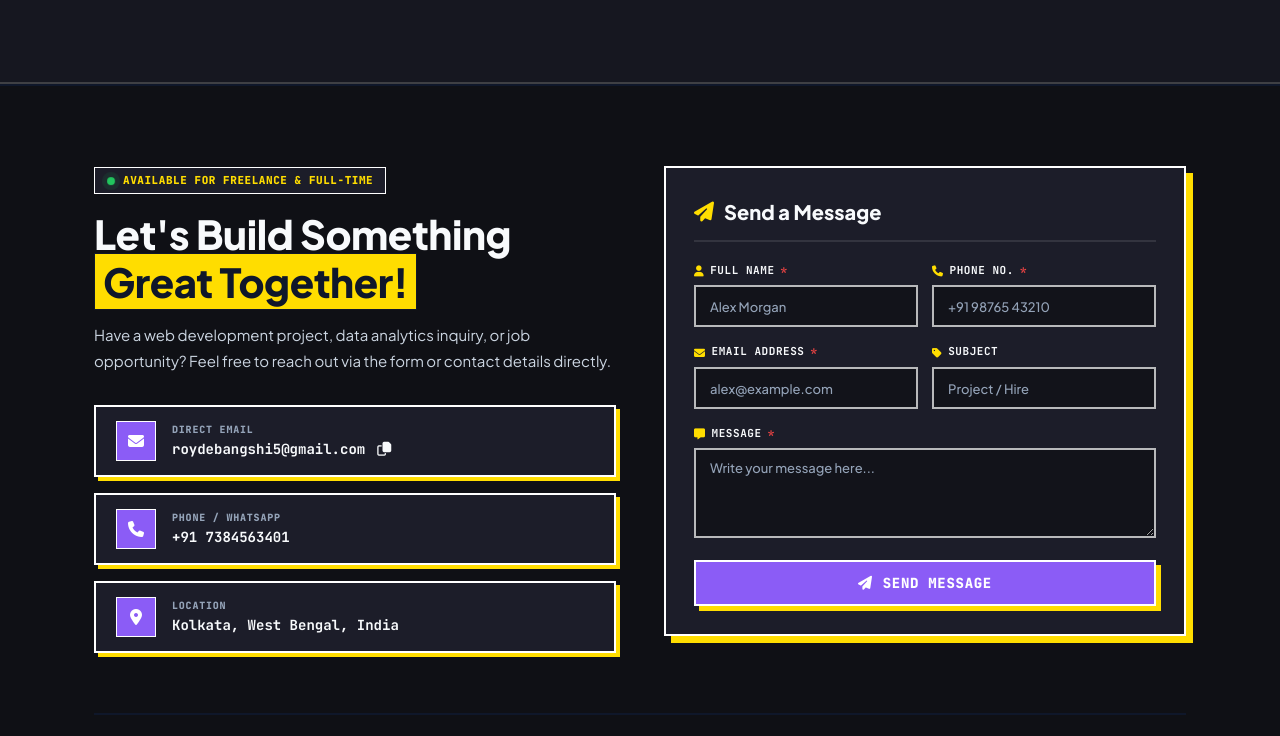
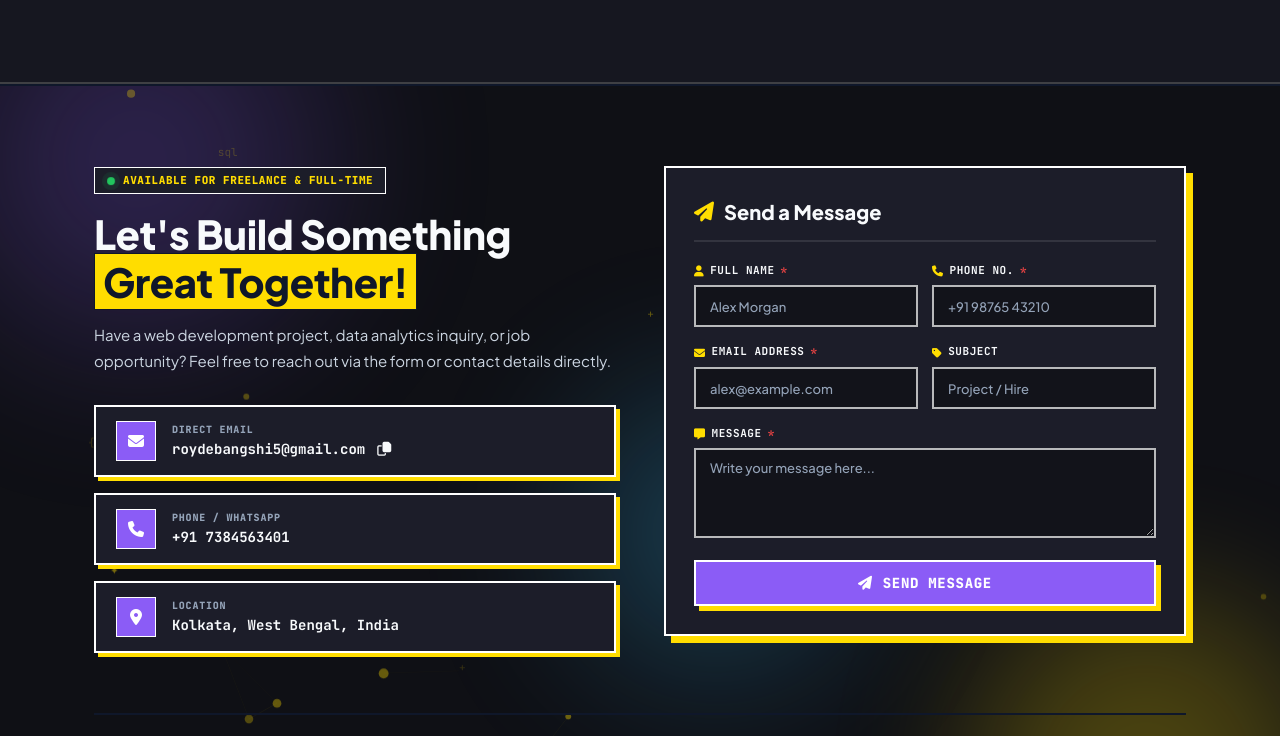
Before and after one commit to raunak-gix/debangshi_portfolio, a plain HTML site: page index.html in a window 1280 px wide. Shown: the part 5218-5954 px from the top of the page. Drawn offline with Linux system fonts and the light colour scheme.

Commit message:
Add interactive floating tech particles canvas and ambient glow orb background animations to contact section

```diff
--- a/index.html
+++ b/index.html
@@ -487,7 +487,15 @@
 
   <!-- 6. CONTACT SECTION -->
   <footer class="footer-banner" id="contact">
-    <div class="footer-container">
+    <!-- Animated Background Mesh & Floating Particles Canvas -->
+    <div class="contact-bg-animation">
+      <div class="glow-orb orb-1"></div>
+      <div class="glow-orb orb-2"></div>
+      <div class="glow-orb orb-3"></div>
+      <canvas id="contact-canvas"></canvas>
+    </div>
+
+    <div class="footer-container" style="position: relative; z-index: 2;">
       <div class="contact-grid-container">
 
         <!-- Left Side: Header & Quick Contact Info Card -->
--- a/script.js
+++ b/script.js
@@ -390,4 +390,97 @@ export default function StudentFilter({ students }) {
 
   window.addEventListener('scroll', updateActiveNav);
   updateActiveNav();
+
+  // ------------------------------------------------------------------------
+  // 8. Contact Section Interactive Floating Tech Particles Canvas Animation
+  // ------------------------------------------------------------------------
+  const contactCanvas = document.getElementById('contact-canvas');
+  if (contactCanvas) {
+    const ctx = contactCanvas.getContext('2d');
+    let width = (contactCanvas.width = contactCanvas.parentElement.offsetWidth);
+    let height = (contactCanvas.height = contactCanvas.parentElement.offsetHeight);
+
+    window.addEventListener('resize', () => {
+      if (contactCanvas.parentElement) {
+        width = contactCanvas.width = contactCanvas.parentElement.offsetWidth;
+        height = contactCanvas.height = contactCanvas.parentElement.offsetHeight;
+      }
+    });
+
+    const particles = [];
+    const particleCount = 30;
+    const symbols = ['+', '< />', '{ }', '[ ]', '✦', '01', 'sql', 'py', 'js'];
+
+    class Particle {
+      constructor() {
+        this.x = Math.random() * width;
+        this.y = Math.random() * height;
+        this.vx = (Math.random() - 0.5) * 0.5;
+        this.vy = (Math.random() - 0.5) * 0.5;
+        this.size = Math.random() * 3 + 2;
+        this.symbol = symbols[Math.floor(Math.random() * symbols.length)];
+        this.isSymbol = Math.random() > 0.55;
+        this.alpha = Math.random() * 0.45 + 0.25;
+      }
+
+      update() {
+        this.x += this.vx;
+        this.y += this.vy;
+
+        if (this.x < 0 || this.x > width) this.vx *= -1;
+        if (this.y < 0 || this.y > height) this.vy *= -1;
+      }
+
+      draw() {
+        const isDark = document.body.classList.contains('dark-mode');
+        ctx.fillStyle = isDark ? `rgba(255, 221, 0, ${this.alpha})` : `rgba(139, 92, 246, ${this.alpha})`;
+
+        if (this.isSymbol) {
+          ctx.font = '11px JetBrains Mono, monospace';
+          ctx.fillText(this.symbol, this.x, this.y);
+        } else {
+          ctx.beginPath();
+          ctx.arc(this.x, this.y, this.size, 0, Math.PI * 2);
+          ctx.fill();
+        }
+      }
+    }
+
+    for (let i = 0; i < particleCount; i++) {
+      particles.push(new Particle());
+    }
+
+    function animateContactBg() {
+      ctx.clearRect(0, 0, width, height);
+      const isDark = document.body.classList.contains('dark-mode');
+
+      for (let i = 0; i < particles.length; i++) {
+        for (let j = i + 1; j < particles.length; j++) {
+          const dx = particles[i].x - particles[j].x;
+          const dy = particles[i].y - particles[j].y;
+          const dist = Math.sqrt(dx * dx + dy * dy);
+
+          if (dist < 120) {
+            ctx.beginPath();
+            ctx.strokeStyle = isDark
+              ? `rgba(255, 221, 0, ${0.12 * (1 - dist / 120)})`
+              : `rgba(139, 92, 246, ${0.1 * (1 - dist / 120)})`;
+            ctx.lineWidth = 1;
+            ctx.moveTo(particles[i].x, particles[i].y);
+            ctx.lineTo(particles[j].x, particles[j].y);
+            ctx.stroke();
+          }
+        }
+      }
+
+      particles.forEach(p => {
+        p.update();
+        p.draw();
+      });
+
+      requestAnimationFrame(animateContactBg);
+    }
+
+    animateContactBg();
+  }
 });
--- a/style.css
+++ b/style.css
@@ -1217,11 +1217,74 @@ body.dark-mode .playground-box:hover {
   height: 350px;
 }
 
-/* 6. CONTACT & FOOTER - SIDE-BY-SIDE COMPACT DESIGN */
+/* 6. CONTACT & FOOTER - SIDE-BY-SIDE COMPACT DESIGN WITH BACKGROUND ANIMATION */
 .footer-banner {
+  position: relative;
+  overflow: hidden;
   padding: 80px 0 60px;
   background: var(--bg-main);
   border-top: 2.5px solid #0f172a;
+}
+
+.contact-bg-animation {
+  position: absolute;
+  inset: 0;
+  overflow: hidden;
+  pointer-events: none;
+  z-index: 1;
+}
+
+#contact-canvas {
+  position: absolute;
+  inset: 0;
+  width: 100%;
+  height: 100%;
+  opacity: 0.65;
+}
+
+/* Ambient Animated Glow Orbs */
+.glow-orb {
+  position: absolute;
+  border-radius: 50% !important;
+  filter: blur(80px);
+  opacity: 0.15;
+  animation: orb-float 12s infinite alternate ease-in-out;
+}
+
+body.dark-mode .glow-orb {
+  opacity: 0.25;
+}
+
+.glow-orb.orb-1 {
+  width: 320px;
+  height: 320px;
+  background: #8b5cf6;
+  top: -60px;
+  left: -60px;
+}
+
+.glow-orb.orb-2 {
+  width: 380px;
+  height: 380px;
+  background: #ffdd00;
+  bottom: -100px;
+  right: -80px;
+  animation-delay: -4s;
+}
+
+.glow-orb.orb-3 {
+  width: 280px;
+  height: 280px;
+  background: #38bdf8;
+  top: 40%;
+  left: 45%;
+  animation-delay: -8s;
+}
+
+@keyframes orb-float {
+  0% { transform: translate(0, 0) scale(1); }
+  50% { transform: translate(40px, -30px) scale(1.15); }
+  100% { transform: translate(-30px, 40px) scale(0.9); }
 }
 
 .footer-container {
```
